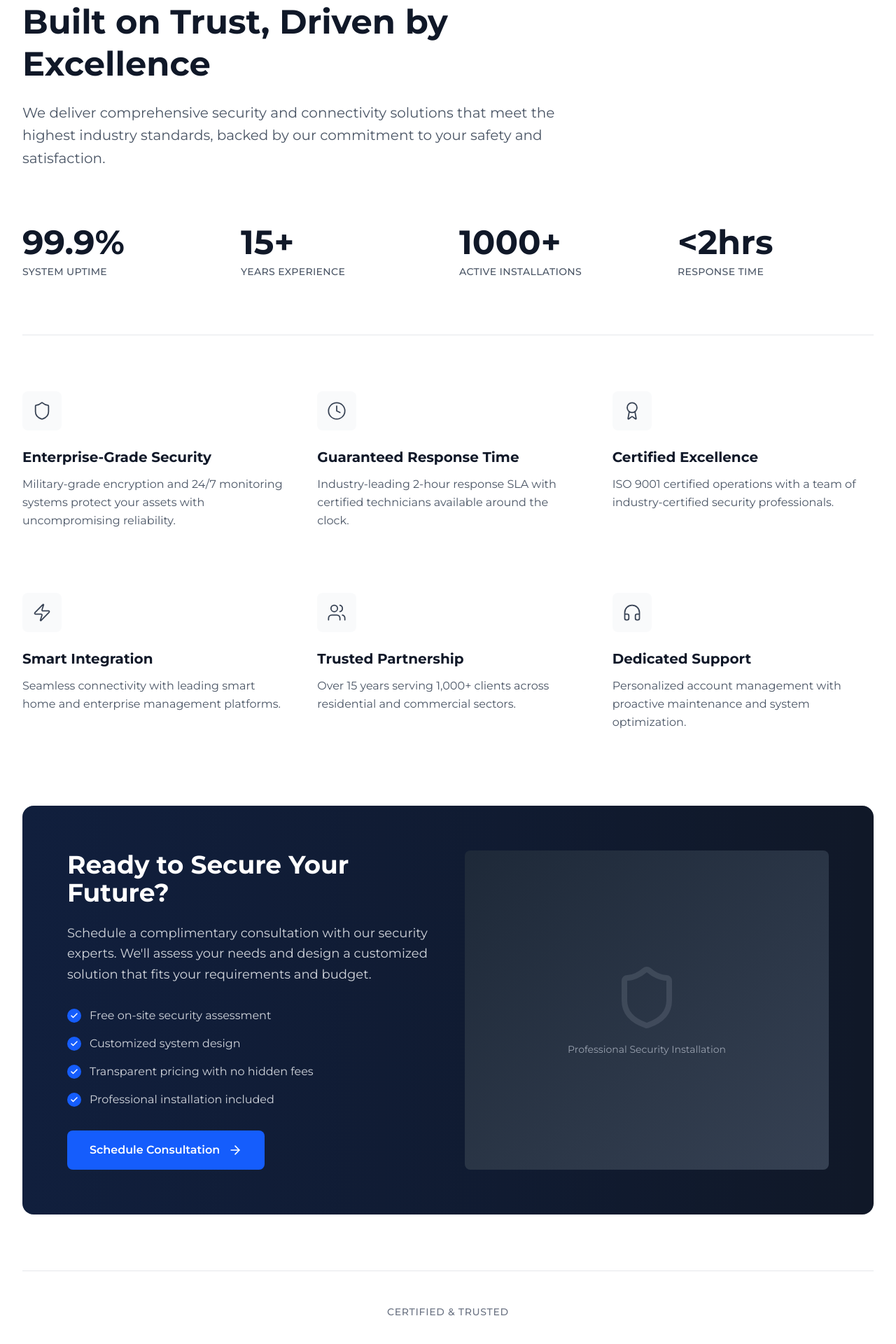
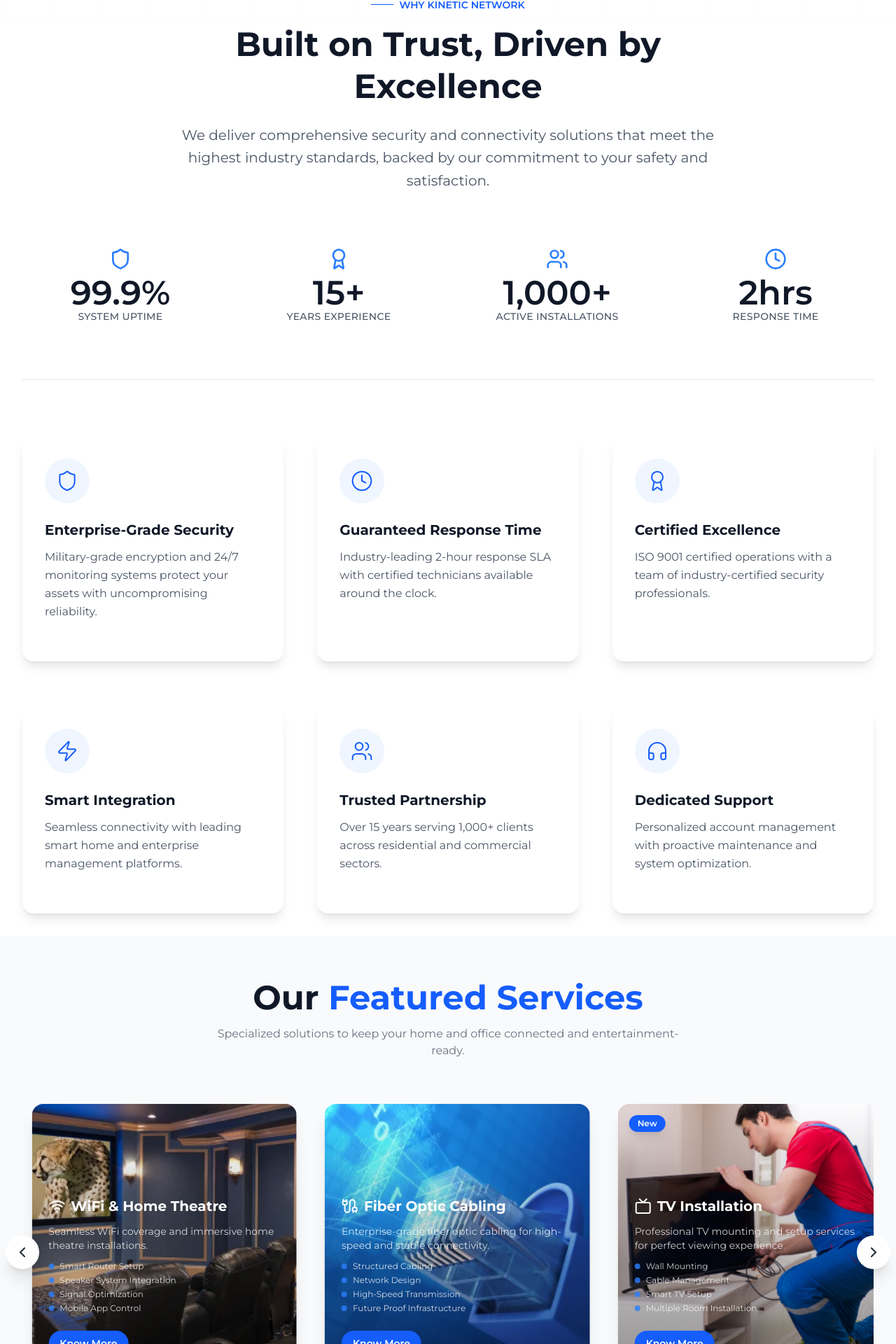
Before and after one commit to furqanlatif11/kinetic-network, a Next.js app: page / in a window 1280 px wide. Shown: the part 762-2682 px from the top of the page at 70% size. Built offline with nearby package versions, Linux system fonts and the light colour scheme.

Commit message:
Main CTA Added

```diff
--- a/package.json
+++ b/package.json
@@ -14,6 +14,7 @@
     "lucide-react": "^0.545.0",
     "next": "^16.0.8",
     "react": "19.1.0",
+    "react-countup": "^6.5.3",
     "react-dom": "19.1.0",
     "react-slick": "^0.31.0",
     "sass": "^1.93.2",
--- a/src/app/(root)/_components/why-us.tsx
+++ b/src/app/(root)/_components/why-us.tsx
@@ -1,6 +1,6 @@
-'use client';
+"use client";
 
-import { useState } from 'react';
+import { useState } from "react";
 import {
   Shield,
   Clock,
@@ -9,106 +9,122 @@ import {
   Headphones,
   Zap,
   ArrowRight,
-  Check
-} from 'lucide-react';
+  Check,
+} from "lucide-react";
+import CountUp from "react-countup";
 
 const features = [
   {
     icon: Shield,
-    title: 'Enterprise-Grade Security',
-    description: 'Military-grade encryption and 24/7 monitoring systems protect your assets with uncompromising reliability.',
+    title: "Enterprise-Grade Security",
+    description:
+      "Military-grade encryption and 24/7 monitoring systems protect your assets with uncompromising reliability.",
   },
   {
     icon: Clock,
-    title: 'Guaranteed Response Time',
-    description: 'Industry-leading 2-hour response SLA with certified technicians available around the clock.',
+    title: "Guaranteed Response Time",
+    description:
+      "Industry-leading 2-hour response SLA with certified technicians available around the clock.",
   },
   {
     icon: Award,
-    title: 'Certified Excellence',
-    description: 'ISO 9001 certified operations with a team of industry-certified security professionals.',
+    title: "Certified Excellence",
+    description:
+      "ISO 9001 certified operations with a team of industry-certified security professionals.",
   },
   {
     icon: Zap,
-    title: 'Smart Integration',
-    description: 'Seamless connectivity with leading smart home and enterprise management platforms.',
+    title: "Smart Integration",
+    description:
+      "Seamless connectivity with leading smart home and enterprise management platforms.",
   },
   {
     icon: Users,
-    title: 'Trusted Partnership',
-    description: 'Over 15 years serving 1,000+ clients across residential and commercial sectors.',
+    title: "Trusted Partnership",
+    description:
+      "Over 15 years serving 1,000+ clients across residential and commercial sectors.",
   },
   {
     icon: Headphones,
-    title: 'Dedicated Support',
-    description: 'Personalized account management with proactive maintenance and system optimization.',
+    title: "Dedicated Support",
+    description:
+      "Personalized account management with proactive maintenance and system optimization.",
   },
 ];
 
 const stats = [
-  { value: '99.9%', label: 'System Uptime' },
-  { value: '15+', label: 'Years Experience' },
-  { value: '1000+', label: 'Active Installations' },
-  { value: '<2hrs', label: 'Response Time' },
+  { value: 99.9, suffix: "%", label: "System Uptime", icon: Shield },
+  { value: 15, suffix: "+", label: "Years Experience", icon: Award },
+  { value: 1000, suffix: "+", label: "Active Installations", icon: Users },
+  { value: 2, suffix: "hrs", label: "Response Time", icon: Clock },
 ];
 
 export default function WhyChooseKinetic() {
   const [hoveredIndex, setHoveredIndex] = useState<number | null>(null);
 
   return (
-    <section className="relative bg-white py-12 lg:py-0">
+    <section className="relative py-8">
       <div className="max-w-7xl mx-auto px-4 sm:px-6 lg:px-8">
-
         {/* Header */}
-        <div className="max-w-3xl mb-20">
-          <div className="inline-flex items-center gap-2 text-sm font-medium text-blue-600 mb-4">
+        <div className="max-w-3xl mx-auto mb-20 text-center">
+          <div className="inline-flex items-center gap-2 text-sm font-semibold text-blue-600 mb-4">
             <div className="w-8 h-px bg-blue-600"></div>
             WHY KINETIC NETWORK
           </div>
-          <h2 className="text-4xl lg:text-5xl font-bold text-gray-900 mb-6 leading-tight">
+          <h2 className="sectionHeading font-bold text-gray-900 mb-6 leading-tight">
             Built on Trust, Driven by Excellence
           </h2>
-          <p className="text-xl text-gray-600 leading-relaxed">
-            We deliver comprehensive security and connectivity solutions that meet the highest industry standards, backed by our commitment to your safety and satisfaction.
+          <p className="text-lg lg:text-xl text-gray-600 leading-relaxed">
+            We deliver comprehensive security and connectivity solutions that
+            meet the highest industry standards, backed by our commitment to
+            your safety and satisfaction.
           </p>
         </div>
 
         {/* Stats Bar */}
         <div className="grid grid-cols-2 lg:grid-cols-4 gap-8 mb-20 pb-20 border-b border-gray-200">
-          {stats.map((stat, index) => (
-            <div key={index} className="text-center lg:text-left">
-              <div className="text-4xl lg:text-5xl font-bold text-gray-900 mb-2">
-                {stat.value}
+          {stats.map((stat, index) => {
+            const Icon = stat.icon;
+            return (
+              <div
+                key={index}
+                className="flex flex-col items-center lg:items-center text-center lg:text-left"
+              >
+                <Icon className="w-8 h-8 text-blue-500 mb-2" />
+                <div className="text-4xl lg:text-5xl font-semibold text-gray-900">
+                  <CountUp
+                    end={stat.value}
+                    decimals={stat.suffix === "%" ? 1 : 0}
+                    duration={2}
+                  />
+                  {stat.suffix}
+                </div>
+                <div className="text-sm text-gray-600 uppercase tracking-wide font-medium">
+                  {stat.label}
+                </div>
               </div>
-              <div className="text-sm text-gray-600 uppercase tracking-wide font-medium">
-                {stat.label}
-              </div>
-            </div>
-          ))}
+            );
+          })}
         </div>
 
         {/* Features Grid */}
-        <div className="grid lg:grid-cols-3 gap-x-12 gap-y-16 mb-20">
+        <div className="grid lg:grid-cols-3 gap-x-12 gap-y-16">
           {features.map((feature, index) => {
             const Icon = feature.icon;
             return (
               <div
                 key={index}
-                className="group relative"
+                className="group relative bg-white rounded-2xl shadow-lg p-8 hover:shadow-2xl transition-transform transform hover:-translate-y-2"
                 onMouseEnter={() => setHoveredIndex(index)}
                 onMouseLeave={() => setHoveredIndex(null)}
               >
-                {/* Number */}
-                <div className="absolute -left-4 top-0 text-7xl font-bold text-gray-100 -z-10 select-none">
-                  {String(index + 1).padStart(2, '0')}
+                <div className="flex items-center justify-center w-16 h-16 rounded-full bg-blue-50 mb-6 transition-colors duration-300 group-hover:bg-blue-600">
+                  <Icon
+                    className="w-8 h-8 text-blue-600 group-hover:text-white transition-colors duration-300"
+                    strokeWidth={1.5}
+                  />
                 </div>
 
-                {/* Icon */}
-                <div className="w-14 h-14 mb-6 flex items-center justify-center rounded-lg bg-gray-50 transition-colors duration-300 group-hover:bg-blue-600">
-                  <Icon className="w-7 h-7 text-gray-700 transition-colors duration-300 group-hover:text-white" strokeWidth={1.5} />
-                </div>
-
-                {/* Content */}
                 <h3 className="text-xl font-bold text-gray-900 mb-3">
                   {feature.title}
                 </h3>
@@ -116,74 +132,15 @@ export default function WhyChooseKinetic() {
                   {feature.description}
                 </p>
 
-                {/* Hover Line */}
-                <div className={`mt-6 h-0.5 bg-blue-600 transition-all duration-500 ${
-                  hoveredIndex === index ? 'w-12' : 'w-0'
-                }`}></div>
+                {/* Hover line */}
+                <div
+                  className={`mt-6 h-0.5 bg-blue-600 transition-all duration-500 ${
+                    hoveredIndex === index ? "w-12" : "w-0"
+                  }`}
+                ></div>
               </div>
             );
           })}
-        </div>
-
-        {/* CTA Section */}
-        <div className="relative bg-gray-900 rounded-2xl overflow-hidden">
-          <div className="absolute inset-0 bg-gradient-to-r from-blue-600/10 to-transparent"></div>
-
-          <div className="relative grid lg:grid-cols-2 gap-12 p-12 lg:p-16">
-            {/* Left Side */}
-            <div>
-              <h3 className="text-3xl lg:text-4xl font-bold text-white mb-6">
-                Ready to Secure Your Future?
-              </h3>
-              <p className="text-gray-300 text-lg mb-8 leading-relaxed">
-                Schedule a complimentary consultation with our security experts. We&apos;ll assess your needs and design a customized solution that fits your requirements and budget.
-              </p>
-
-              <ul className="space-y-4 mb-8">
-                {[
-                  'Free on-site security assessment',
-                  'Customized system design',
-                  'Transparent pricing with no hidden fees',
-                  'Professional installation included'
-                ].map((item, index) => (
-                  <li key={index} className="flex items-center gap-3 text-gray-300">
-                    <div className="w-5 h-5 rounded-full bg-blue-600 flex items-center justify-center flex-shrink-0">
-                      <Check className="w-3 h-3 text-white" strokeWidth={3} />
-                    </div>
-                    {item}
-                  </li>
-                ))}
-              </ul>
-
-              <button className="group inline-flex items-center gap-3 bg-blue-600 text-white px-8 py-4 rounded-lg font-semibold hover:bg-blue-700 transition-all duration-300">
-                Schedule Consultation
-                <ArrowRight className="w-5 h-5 group-hover:translate-x-1 transition-transform" />
-              </button>
-            </div>
-
-            {/* Right Side - Image Placeholder */}
-            <div className="hidden lg:flex items-center justify-center">
-              <div className="w-full h-full min-h-[400px] bg-gradient-to-br from-gray-800 to-gray-700 rounded-lg flex items-center justify-center">
-                <div className="text-center text-gray-400">
-                  <Shield className="w-24 h-24 mx-auto mb-4 opacity-20" />
-                  <p className="text-sm">Professional Security Installation</p>
-                </div>
-              </div>
-            </div>
-          </div>
-        </div>
-
-        {/* Certifications */}
-        <div className="mt-20 pt-12 border-t border-gray-200">
-          <p className="text-center text-sm text-gray-500 uppercase tracking-wider font-medium mb-8">
-            Certified & Trusted
-          </p>
-          <div className="flex flex-wrap justify-center items-center gap-12 opacity-40">
-            <div className="text-xl font-bold text-gray-400">ISO 9001</div>
-            <div className="text-xl font-bold text-gray-400">CE CERTIFIED</div>
-            <div className="text-xl font-bold text-gray-400">UL LISTED</div>
-            <div className="text-xl font-bold text-gray-400">FCC COMPLIANT</div>
-          </div>
         </div>
       </div>
     </section>
--- a/src/app/(root)/page.tsx
+++ b/src/app/(root)/page.tsx
@@ -15,6 +15,7 @@ export default function Home() {
       <WhyChooseUs />
       <FeaturedServicesNew />
       <FeaturedServices />
+      <Testimonials />
       <MainCTA
         subtitle="Your Safety, Our Priority"
         title="Smart Security Systems Designed for You"
@@ -25,8 +26,6 @@ export default function Home() {
         bgImage="/assets/images/mainCtaBg.webp"
         className="mt-16 mb-20 mx-6"
       />
-
-      <Testimonials />
       <HowWeWork />
       <FAQs />
       {/* Other sections will be added here */}
--- a/src/app/(root)/services/cctv/_components/ServiceOverview.tsx
+++ b/src/app/(root)/services/cctv/_components/ServiceOverview.tsx
@@ -51,7 +51,7 @@ export default function ServiceOverview() {
   };
 
   return (
-    <section className="w-full bg-white py-12 px-6 md:px-12 lg:px-20">
+    <section className="w-full bg-white py-4 px-6 md:px-12 lg:px-20">
       <div className="grid grid-cols-1 lg:grid-cols-2 gap-20 max-w-7xl mx-auto items-center">
         {/* Left Text Content */}
         <motion.div
```
Also changed, not shown: src/app/(root)/about/page.tsx (+12 -0 lines), src/app/(root)/services/access-control/_components/accessCTA.tsx (deleted, +0 -52 lines), src/app/(root)/services/access-control/page.tsx (+12 -5 lines), src/app/(root)/services/alarm-systems/components/features.tsx (+4 -23 lines), src/app/(root)/services/alarm-systems/page.tsx (+17 -4 lines), 2 other files (tests, documents, lock files or other folders).
